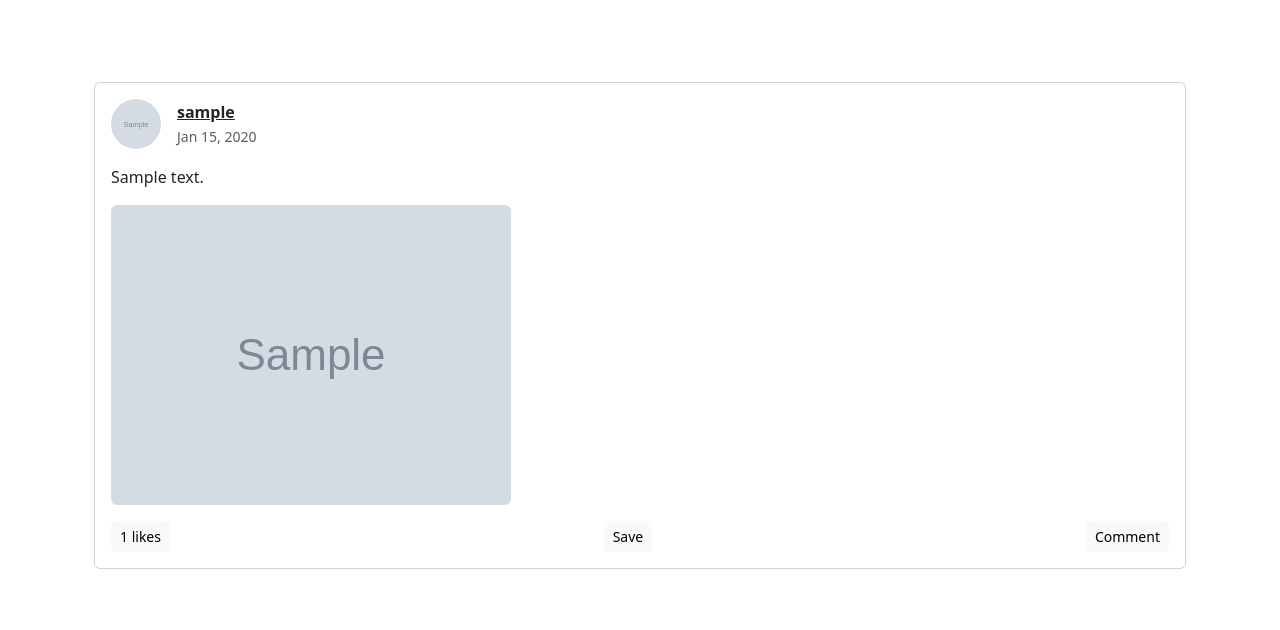
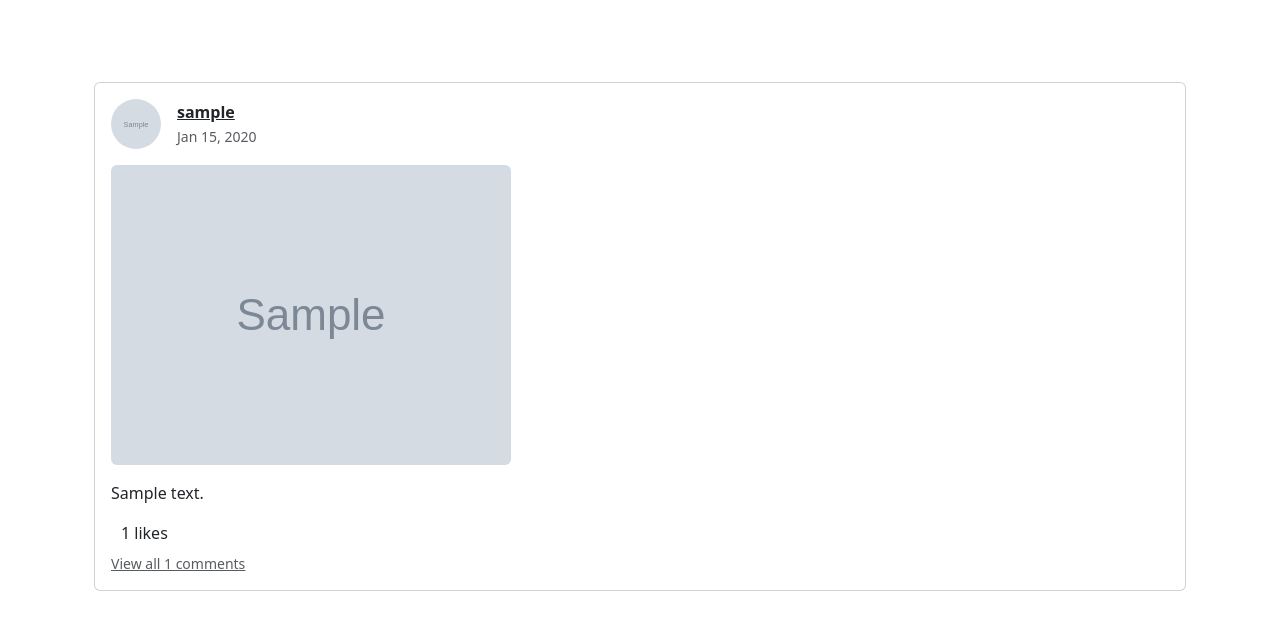
Before and after one commit to yeeheng12/WebApp2, a Python web app: template app/templates/index.html in a window 1280 px wide. Shown: the part 56-686 px from the top of the page. Run offline with Jinja, Linux system fonts and the light colour scheme; the template is opened without the code that fills it: most values are stand-ins (such as "Sample title", 1, 10 or a date in 2020); grey boxes marked "Sample" are stand-in pictures.

Commit message:
Update index.html

```diff
--- a/app/templates/index.html
+++ b/app/templates/index.html
@@ -12,18 +12,13 @@
                     <img src="{{ post.author.get_avatar() }}"
                         class="rounded-circle me-3" width="50" height="50" alt="User Avatar">
                     <div>
-                        <!-- Display the username once, as a clickable link -->
                         <a href="{{ url_for('profile', username=post.author.username) }}" class="text-dark fw-bold">
                             {{ post.author.username }}
                         </a>
                         <br>
-                        <!-- Post date -->
                         <small class="text-muted">{{ post.date_posted.strftime('%b %d, %Y') }}</small>
                     </div>
                 </div>
-
-                <!-- Post Content -->
-                <p class="card-text mb-3">{{ post.content }}</p>
 
                 <!-- Post Image (Optional) -->
                 {% if post.get_image() %}
@@ -32,24 +27,31 @@
                     </div>
                 {% endif %}
 
+                <!-- Post Content -->
+                <p class="card-text">{{ post.content }}</p>
+
                 <!-- Post Actions -->
-                <div class="d-flex justify-content-between mt-3">
-                    <!-- Like Button -->
-                    <button class="btn btn-light btn-sm like-btn" data-post-id="{{ post.id }}">
-                        <i class="fa {% if current_user.is_liking(post) %} fa-heart {% else %} fa-heart-o {% endif %}"></i>
-                        <span id="like-count-{{ post.id }}">{{ post.like_count() }}</span> likes
-                    </button>
+                <div class="d-flex justify-content-between align-items-center mt-3">
+                    <div class="d-flex align-items-center">
+                        <!-- Like Button -->
+                        <button class="btn p-0 like-btn" data-post-id="{{ post.id }}">
+                            <i class="fa {% if current_user.is_liking(post) %} fa-heart {% else %} fa-heart-o {% endif %}"></i>
+                        </button>
+                        <span class="ms-2">{{ post.like_count() }} likes</span>
+                    </div>
 
-                    <!-- Save Button -->
-                    <button class="btn btn-light btn-sm save-btn" data-post-id="{{ post.id }}">
-                        <i class="fa {% if current_user.is_saving(post) %} fa-bookmark {% else %} fa-bookmark-o {% endif %}"></i> Save
-                    </button>
+                    <div>
+                        <!-- Save Button -->
+                        <button class="btn p-0 save-btn" data-post-id="{{ post.id }}">
+                            <i class="fa {% if current_user.is_saving(post) %} fa-bookmark {% else %} fa-bookmark-o {% endif %}"></i>
+                        </button>
+                    </div>
+                </div>
 
-                    <!-- Comment Button -->
-                    <a href="{{ url_for('view_post', post_id=post.id) }}" class="btn btn-light btn-sm">
-                        <i class="fa fa-comment"></i> Comment
-                    </a>
-                </div>
+                <!-- Comment Section -->
+                <small class="text-muted d-block mt-2">
+                    <a href="{{ url_for('view_post', post_id=post.id) }}" class="text-muted">View all {{ post.comment_count() }} comments</a>
+                </small>
             </div>
         </div>
         {% endfor %}
```
